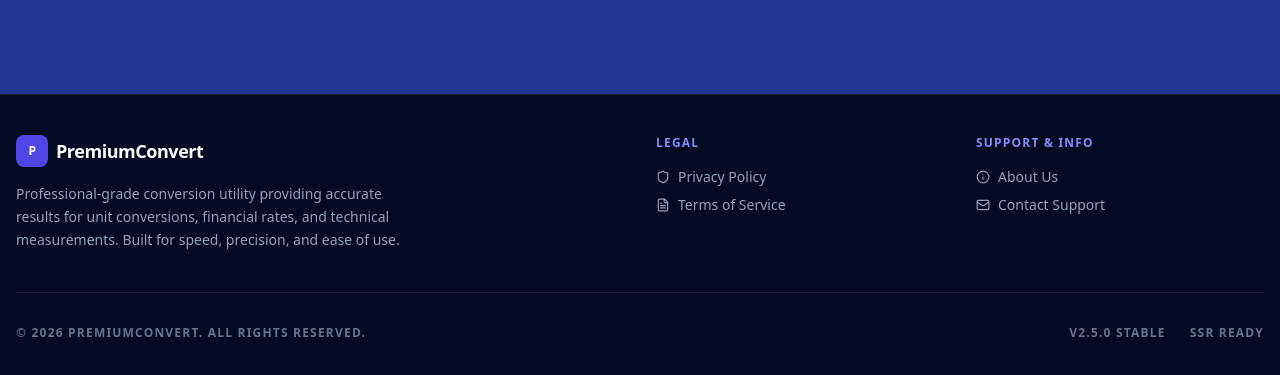
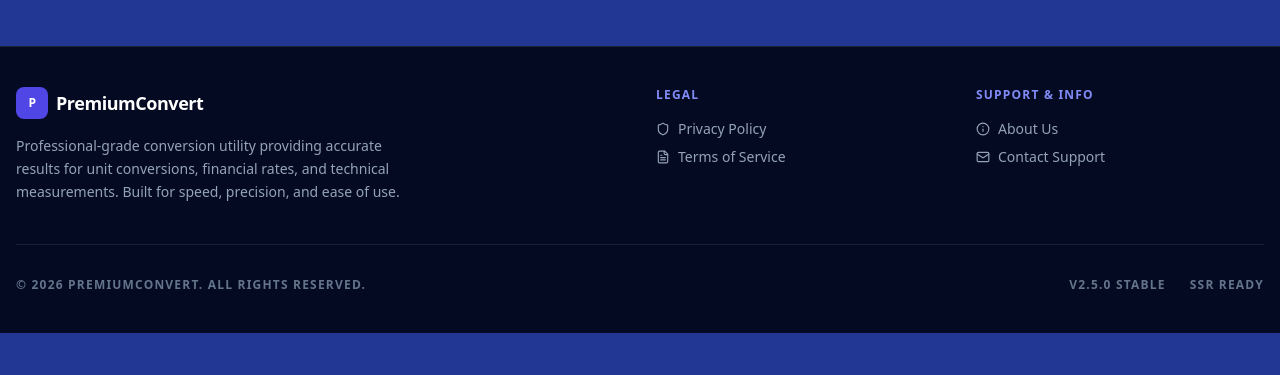
Before and after one commit to krunabot/ConvertionApi, a React (Vite) app in the folder omni-convert-premium/: page /contact in a window 1280 px wide. Shown: the part 1129-1504 px from the top of the page. After the commit the page ends 1462 px from the top, so only its background shows below. Built offline with nearby package versions, Linux system fonts and the light colour scheme; no server answers.

Commit message:
fixed sidebar positioning errors

```diff
--- a/omni-convert-premium/src/components/Footer.jsx
+++ b/omni-convert-premium/src/components/Footer.jsx
@@ -6,7 +6,7 @@ export default function Footer() {
   const currentYear = new Date().getFullYear();
 
   return (
-    <footer className="bg-slate-950/90 backdrop-blur-md border-t border-slate-800/80 mt-12 py-10 px-4 text-slate-400">
+    <footer className="bg-slate-950/90 backdrop-blur-md border-t border-slate-800/80 py-10 px-4 text-slate-400">
       <div className="max-w-7xl mx-auto">
         <div className="grid grid-cols-1 md:grid-cols-4 gap-8 mb-10">
           <div className="col-span-1 md:col-span-2 space-y-4">
--- a/omni-convert-premium/src/components/SidebarNav.jsx
+++ b/omni-convert-premium/src/components/SidebarNav.jsx
@@ -28,8 +28,8 @@ export default function SidebarNav({
   return (
     <aside
       className={`
-      fixed inset-y-0 left-0 z-40 w-72 bg-gradient-to-b from-slate-900 via-slate-900 to-indigo-950 text-slate-100 border-r border-slate-800 p-5 flex flex-col space-y-2 overflow-y-auto overscroll-contain
-      transform transition-transform duration-200 ease-in-out md:translate-x-0 md:relative md:flex md:h-screen md:sticky md:top-0 shadow-xl
+      fixed top-[105px] bottom-0 left-0 z-40 w-72 bg-gradient-to-b from-slate-900 via-slate-900 to-indigo-950 text-slate-100 border-r border-slate-800 p-5 flex flex-col space-y-2 overflow-y-auto overscroll-contain
+      transform transition-transform duration-200 ease-in-out md:translate-x-0 md:relative md:flex md:h-screen md:sticky md:inset-y-0 shadow-xl
       ${isMobileMenuOpen ? "translate-x-0" : "-translate-x-full"}
     `}
     >
```
